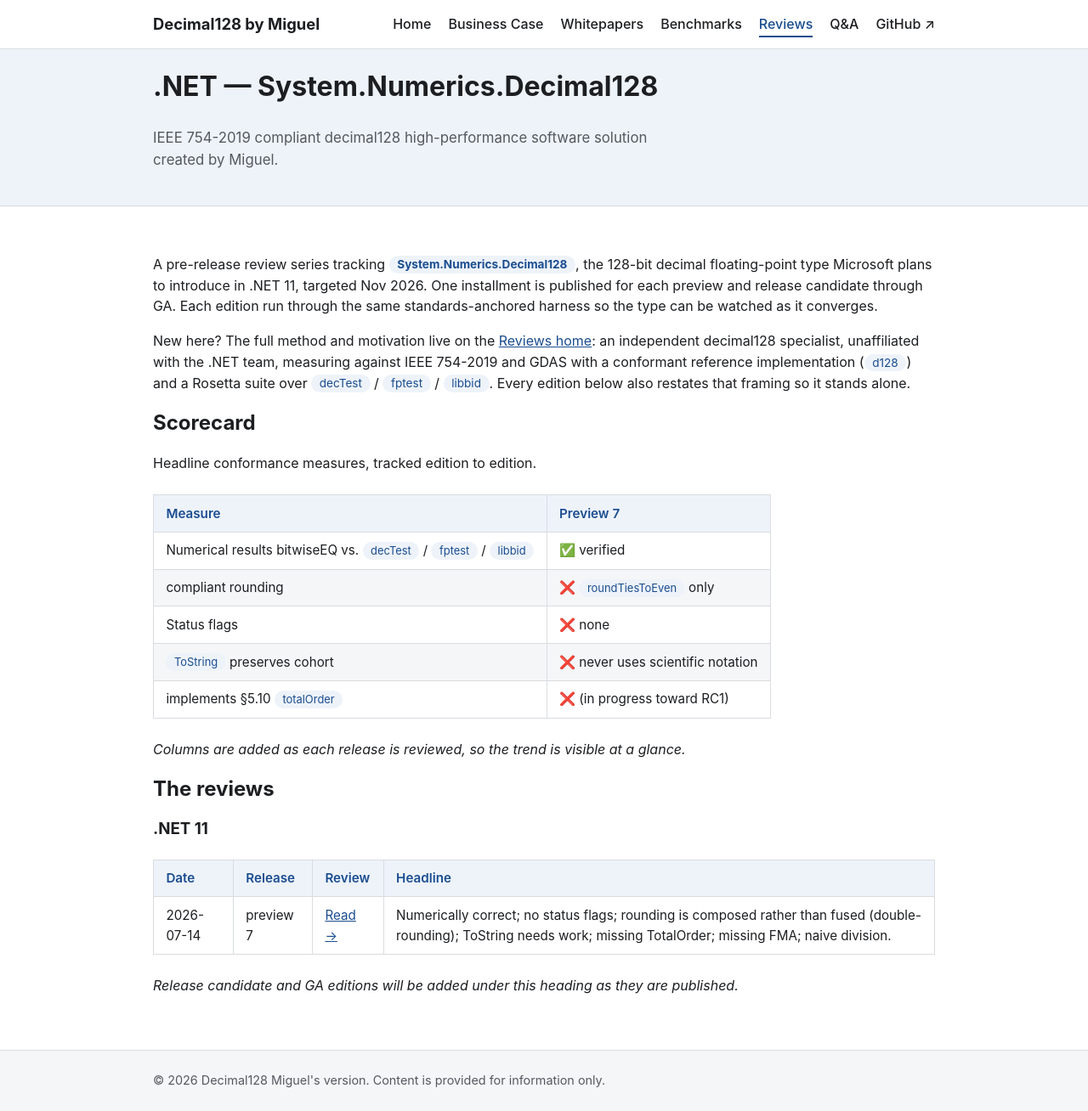
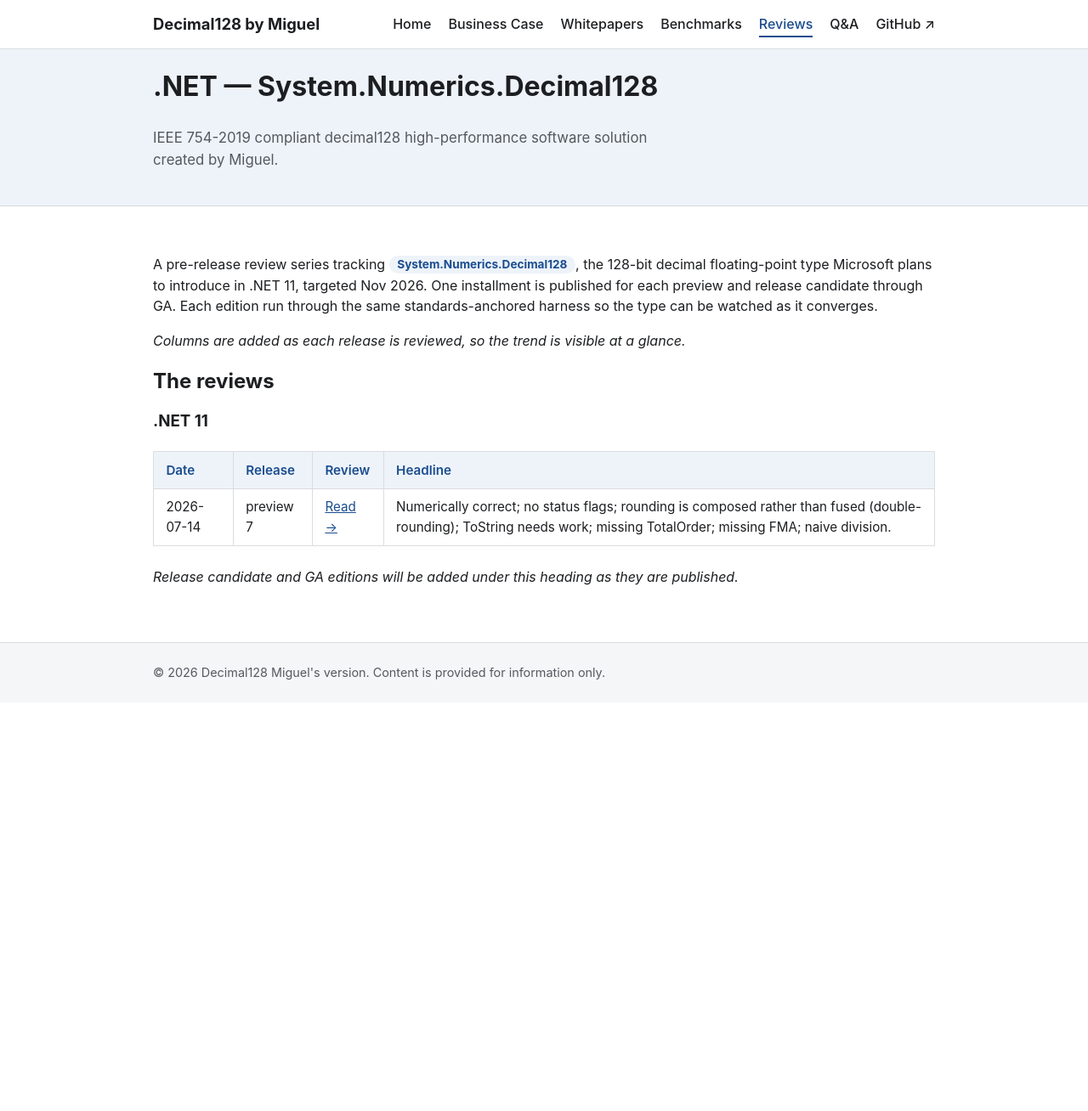
Before and after one commit to migueldecimal128/decimal128-www, a Jekyll site: the page built from reviews/dotnet.md, in a window 1280 px wide and 1308 px high. Shown: the whole window at 85% size. Built offline with Jekyll 4.4.1, drawn with Linux system fonts in a browser that asks for light colours.

Commit message:
reviews/dotnet: drop hub intro + scorecard table
Remove the "New here?" framing paragraph and the per-edition Scorecard
table from the .NET reviews hub; the framing is restated in each edition.

Co-Authored-By: Claude Opus 4.8 (1M context) <noreply@anthropic.com>
Claude-Session: https://claude.ai/code/session_01LSVQwEZTAfPTLXwCMPNdTH

```diff
--- a/reviews/dotnet.md
+++ b/reviews/dotnet.md
@@ -13,24 +13,6 @@ candidate through GA.
 Each edition run through the same standards-anchored harness so the
 type can be watched as it converges.
 
-New here? The full method and motivation live on the
-[Reviews home](../reviews.html): an independent decimal128 specialist, unaffiliated
-with the .NET team, measuring against IEEE 754-2019 and GDAS with a conformant
-reference implementation (`d128`) and a Rosetta suite over `decTest` / `fptest` /
-`libbid`. Every edition below also restates that framing so it stands alone.
-
-## Scorecard
-
-Headline conformance measures, tracked edition to edition.
-
-| Measure | Preview 7 |
-|---------|-----------|
-| Numerical results bitwiseEQ vs. `decTest` / `fptest` / `libbid` | ✅ verified |
-| compliant rounding | ❌ `roundTiesToEven` only |
-| Status flags | ❌ none |
-| `ToString` preserves cohort | ❌ never uses scientific notation |
-| implements §5.10 `totalOrder` | ❌ (in progress toward RC1) |
-
 *Columns are added as each release is reviewed, so the trend is visible at a glance.*
 
 ## The reviews
```
